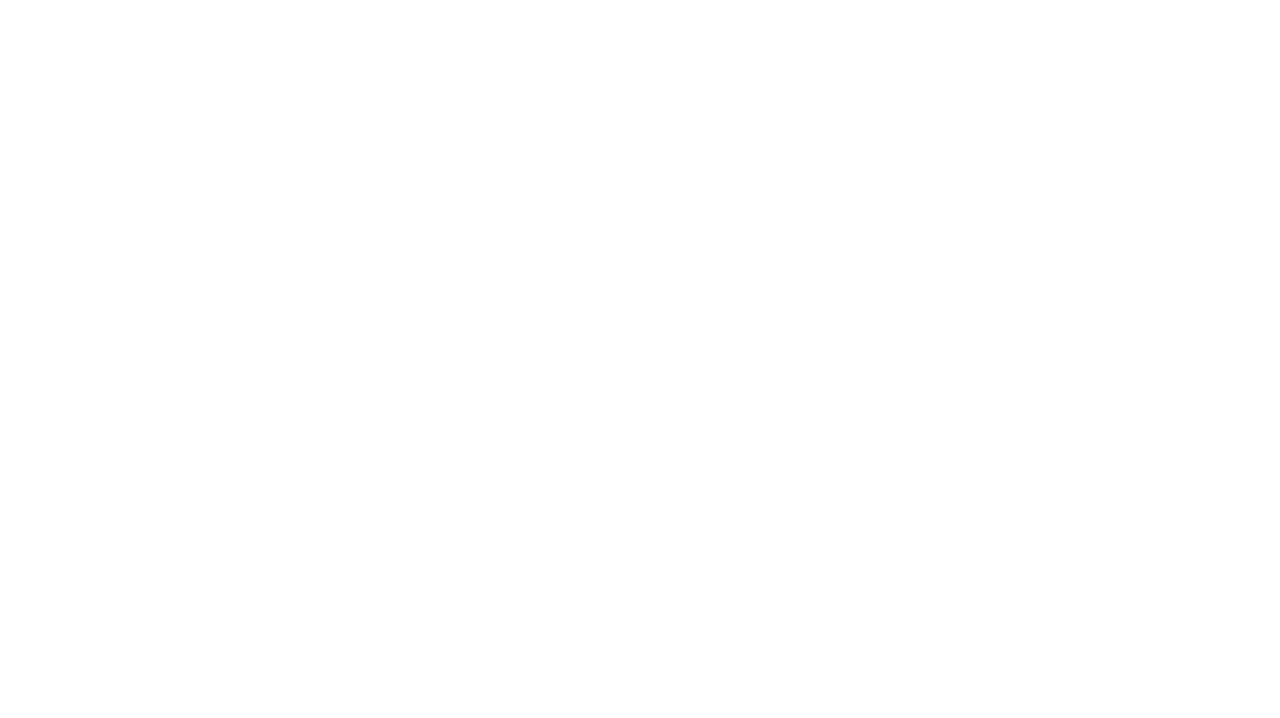
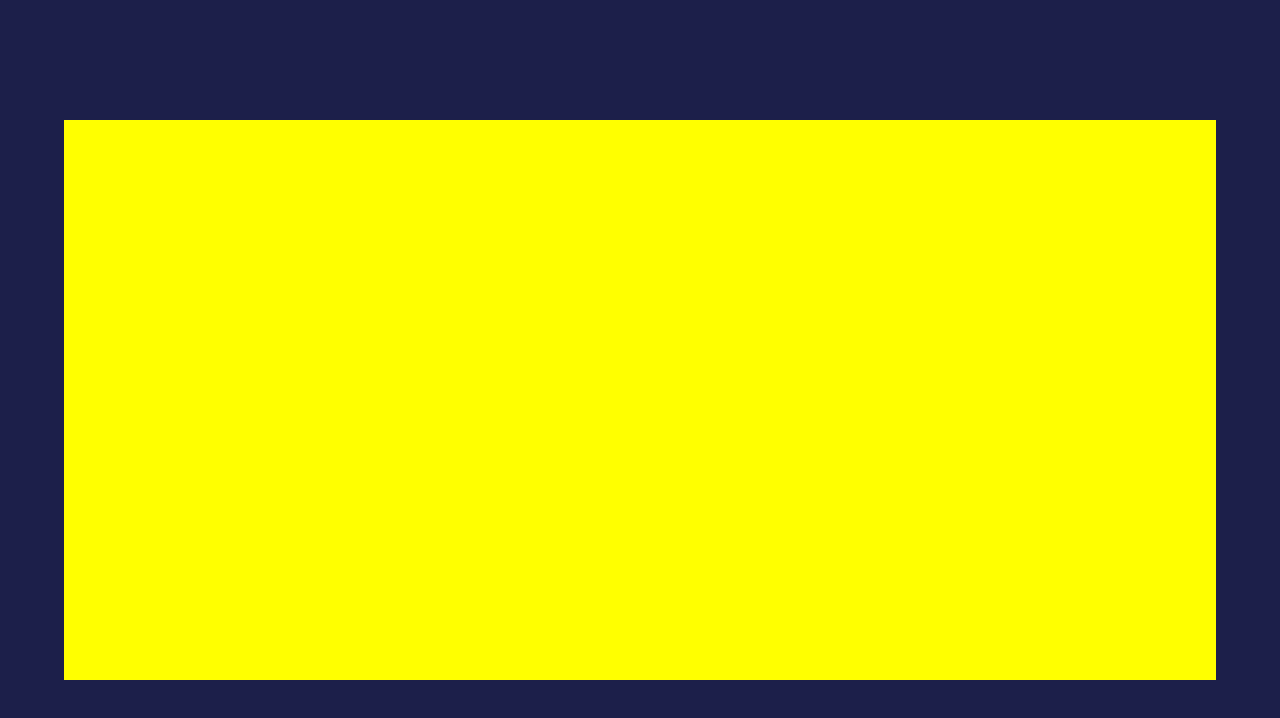
Before and after one commit to Codedzephyr/Time-Tracking-Dashboard-main, a React (Create React App) app: page / in a window 1280 px wide. Shown: the top 718 px of the page. Built offline with nearby package versions, Linux system fonts and the light colour scheme.

Commit message:
initial commit

```diff
--- a/src/App.js
+++ b/src/App.js
@@ -1,9 +1,10 @@
-import logo from './logo.svg';
-import './App.css';
+import "./App.css";
+import Homepage from "./design/Components/Homepage";
 
 function App() {
   return (
     <div className="App">
+      <Homepage />
     </div>
   );
 }
--- a/src/design/Components/Homepage.jsx
+++ b/src/design/Components/Homepage.jsx
@@ -2,7 +2,11 @@ import React from "react";
 import "./main.css";
 
 const Homepage = () => {
-  return <div></div>;
+  return <main>
+      <div className="reportContainer">
+
+      </div>
+  </main>;
 };
 
 export default Homepage;
--- a/src/design/Components/main.css
+++ b/src/design/Components/main.css
@@ -17,4 +17,23 @@
 
   /* font size */
   --fontSize: 18px;
+  --fontWeight3: 300;
+  --fontWeight4: 400;
+  --fontWeight5: 500;
 }
+
+main {
+  max-width: 100%;
+  display: flex;
+  justify-content: center;
+  height: 100vh;
+  align-items: center;
+  background-color: var(--Dark_blue);
+}
+
+div.reportContainer {
+  width: 90%;
+  background-color: yellow;
+  height: 70vh;
+  max-width: 1200px;
+}
```
